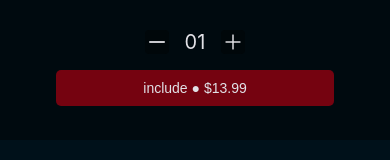
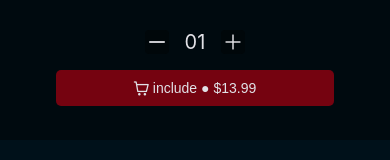
Before and after one commit to N-Drakhman/Delivery-App, a Vue app: page /dish/1 in a window 390 px wide. Shown: the part 633-793 px from the top of the page. Built offline with nearby package versions, Linux system fonts and the light colour scheme; data requests are answered from the project's data file.

Commit message:
modified adapativity on dish page

```diff
--- a/src/views/DishPageView.vue
+++ b/src/views/DishPageView.vue
@@ -91,6 +91,7 @@ function decrement() {
         </div>
 
         <button class="counter-include">
+          <i class="pi pi-shopping-cart"></i>
           include &#9679; ${{ deliveryStore.menuItem.price }}
         </button>
       </div>
@@ -122,7 +123,6 @@ function decrement() {
   height: 100%;
   background: #000a0f;
   display: flex;
-  //   flex-direction: column;
   align-items: center;
   gap: 48px;
   position: relative;
@@ -154,11 +154,8 @@ function decrement() {
       display: flex;
       gap: 24px;
       flex-wrap: wrap;
-      //   flex-direction: row;
-      //   flex-wrap: wrap;
 
       & .tag {
-        // display: flex;
         padding: 4px 8px;
         width: 82px;
         height: 32px;
@@ -221,9 +218,16 @@ function decrement() {
         background: #750310;
         width: 162px;
         height: 48px;
-        padding: 12px 24px;
         border-radius: 5px;
         font-weight: 500;
+        display: flex;
+        justify-content: center;
+        align-items: center;
+        gap: 4px;
+
+        & i {
+          display: none;
+        }
 
         &:hover {
           background: #92000e;
@@ -258,7 +262,6 @@ function decrement() {
   .card {
     width: calc(100% - 112px);
     margin: 80px auto 34px;
-    // flex-direction: column;
     gap: 0;
 
     & .menu-item-image {
@@ -267,34 +270,16 @@ function decrement() {
       margin: 16px 26px 16px;
     }
 
-    &-panel {
-      //   width: 100%;
-      //   height: fit-content;
-      //   margin: 0;
-      //   align-items: center;
-
-      & .card-title {
-        // font-size: 27.04px;
-        // font-weight: 500;
-        // line-height: 37.86px;
-      }
-
-      & .card-description {
-        // font-size: 16.22px;
-        // font-weight: 400;
-        // line-height: 22.71px;
-      }
-
-      & .counter {
-        &-include {
-          //   width: 60%;
-        }
+    & .counter {
+      &-include {
+        height: 38px;
+        min-width: 162px;
       }
     }
   }
 }
 
-@media screen and (max-width: 992px) {
+@media screen and (max-width: 768px) {
   .card {
     width: calc(100% - 112px);
     margin: 80px auto 34px;
@@ -334,7 +319,6 @@ function decrement() {
         justify-content: center;
         &-include {
           height: 38px;
-          padding: 4px 24px;
           width: 50%;
         }
       }
@@ -350,7 +334,6 @@ function decrement() {
     gap: 0;
 
     & .menu-item-image {
-      //   max-height: 300px;
       height: 100%;
       max-height: 264px;
       margin: 16px 26px 16px;
@@ -381,8 +364,14 @@ function decrement() {
         gap: 12px;
         flex-direction: column;
         &-include {
-          height: 38px;
+          height: 40px;
           width: 100%;
+
+          & i {
+            display: block;
+            font-size: 15px;
+            padding: 4px 0;
+          }
         }
       }
     }
```
